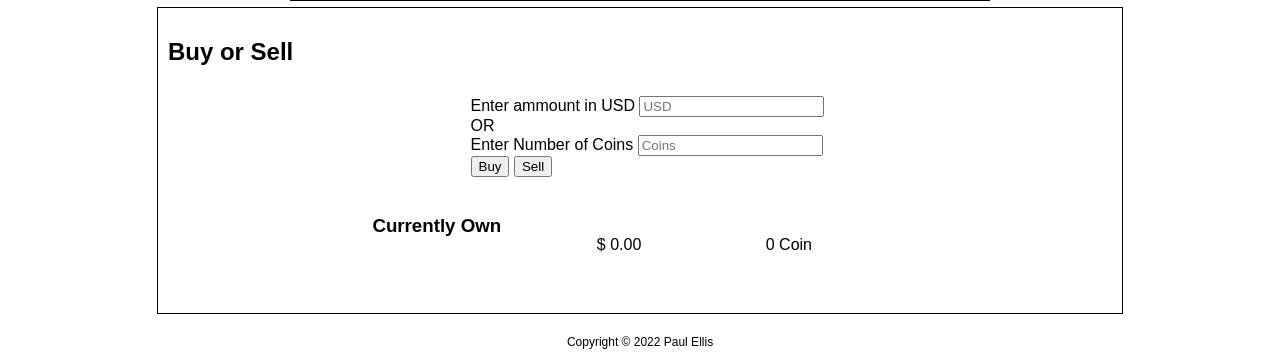
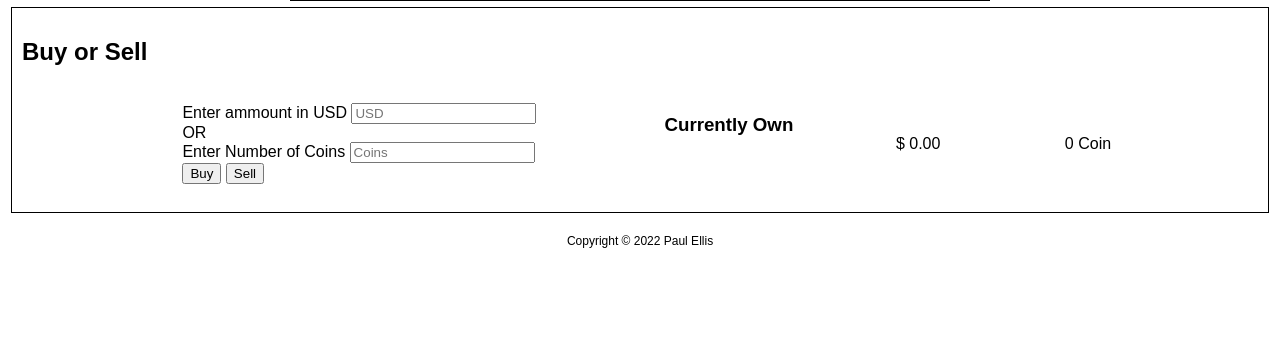
Before and after one commit to PaulEllis2001/CS401-Website, a PHP site: page /coin.php in a window 1280 px wide. Shown: the part 797-1154 px from the top of the page. After the commit the page ends 1045 px from the top, so only its background shows below. Run offline with PHP 8.4, Linux system fonts and the light colour scheme.

Commit message:
fixed a style

```diff
--- a/coin.php
+++ b/coin.php
@@ -1,6 +1,6 @@
 <?php include("includes/header.php");?>
 
-<div class="column_box">
+<div>
     <div class="row">
         <div class="row_item bordered">
             <div class="column_item center_content">
```
